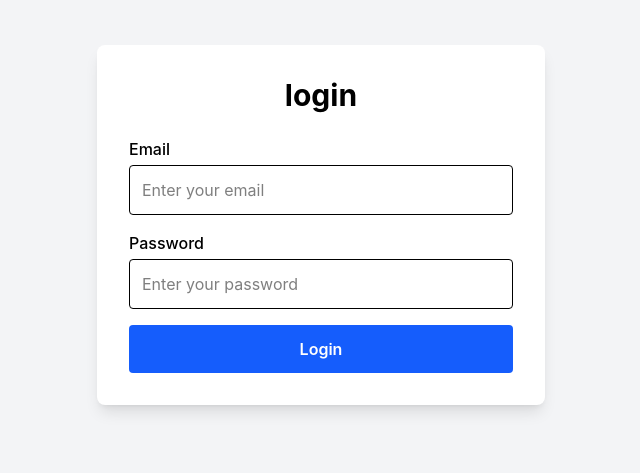
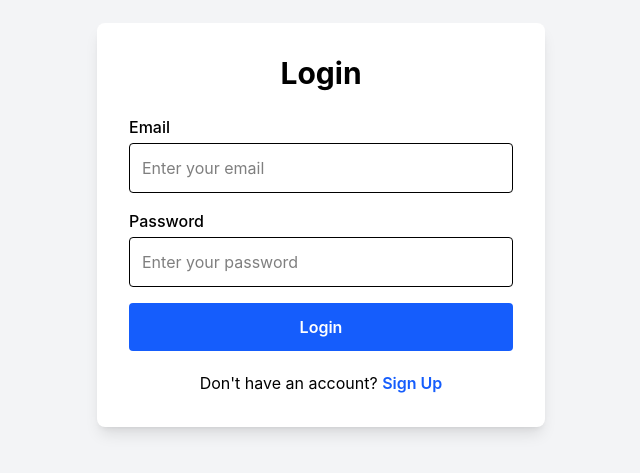
Before and after one commit to Ruchitha-cloud3/ecommerce-fullstack-project, a React (Vite) app in the folder frontend/: page /login in a window 1280 px wide. Shown: the part 175-648 px from the top of the page, without its empty margins (319-959 px from the left). Built offline with nearby package versions, Linux system fonts and the light colour scheme.

Commit message:
Add signup option to login

```diff
--- a/frontend/src/components/login.jsx
+++ b/frontend/src/components/login.jsx
@@ -1,49 +1,104 @@
 import React, { useState } from "react";
 import { useNavigate } from "react-router-dom";
 import axios from "axios";
+
 function Login() {
     const [email, setEmail] = useState("");
     const [password, setPassword] = useState("");
     const navigate = useNavigate();
+
     const handleSubmit = async (e) => {
         e.preventDefault();
+
         try {
             const response = await axios.post(
-            "ecommerce-fullstack-project-production-7599.up.railway.app/api/auth/login",
+                "https://ecommerce-fullstack-project-production-7599.up.railway.app/api/auth/login",
                 {
                     email,
                     password
                 }
             );
+
             console.log(response.data);
+
             localStorage.setItem("token", response.data.token);
-        localStorage.setItem("user", JSON.stringify(response.data.user));
+            localStorage.setItem(
+                "user",
+                JSON.stringify(response.data.user)
+            );
+
             navigate("/home");
+
             alert(response.data.message);
 
-       }catch (error) {
+        } catch (error) {
             console.log(error);
             alert("Login failed");
         }
     };
+
     return (
         <div className="min-h-screen bg-gray-100 flex items-center justify-center p-4">
             <div className="w-full max-w-md bg-white p-8 rounded-lg shadow-lg">
-                <h1 className="text-3xl font-bold text-center mb-6">login</h1>
+
+                <h1 className="text-3xl font-bold text-center mb-6">
+                    Login
+                </h1>
+
                 <form onSubmit={handleSubmit} className="space-y-4">
+
                     <div>
-                    <label className="block mb-1 font-medium">Email</label>
-                    <input type="email" placeholder="Enter your email" value={email} onChange={(e) =>
-                        setEmail(e.target.value)} className="w-full border p-3 rounded"></input>
+                        <label className="block mb-1 font-medium">
+                            Email
+                        </label>
+
+                        <input
+                            type="email"
+                            placeholder="Enter your email"
+                            value={email}
+                            onChange={(e) => setEmail(e.target.value)}
+                            className="w-full border p-3 rounded"
+                        />
                     </div>
+
                     <div>
-                    <label className="block mb-1 font-medium">Password</label>
-                    <input type="password" placeholder="Enter your password" value={password} onChange={(e) => setPassword(e.target.value)} className="w-full border p-3 rounded"></input>
+                        <label className="block mb-1 font-medium">
+                            Password
+                        </label>
+
+                        <input
+                            type="password"
+                            placeholder="Enter your password"
+                            value={password}
+                            onChange={(e) => setPassword(e.target.value)}
+                            className="w-full border p-3 rounded"
+                        />
                     </div>
-                <button type="submit" className="w-full bg-blue-600 text-white p-3 rounded font-semibold">Login</button>
+
+                    <button
+                        type="submit"
+                        className="w-full bg-blue-600 text-white p-3 rounded font-semibold"
+                    >
+                        Login
+                    </button>
+
                 </form>
+
+                {/* Sign Up option */}
+                <p className="text-center mt-5">
+                    Don't have an account?{" "}
+                    <button
+                        type="button"
+                        onClick={() => navigate("/signup")}
+                        className="text-blue-600 font-semibold hover:underline"
+                    >
+                        Sign Up
+                    </button>
+                </p>
+
             </div>
         </div>
     );
 }
+
 export default Login;
```
Lines whose indentation alone changed are shown as unchanged.
